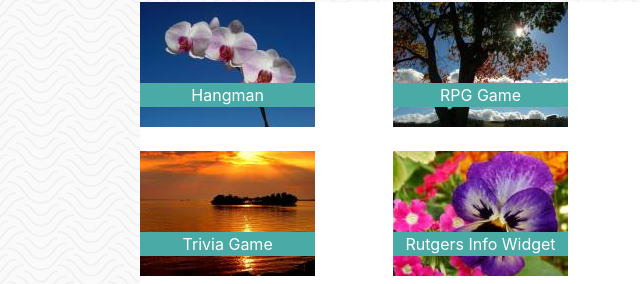
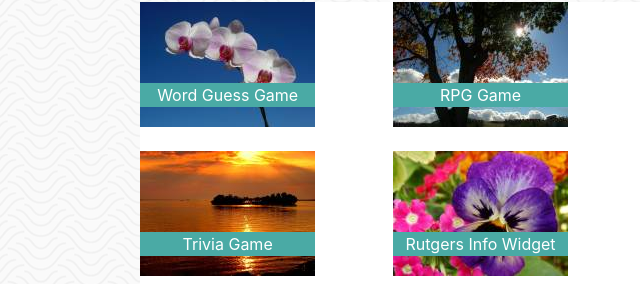
Before and after one commit to daniel5075/Boostrap-Portfolio, a plain HTML site: page portfolio.html in a window 1280 px wide. Shown: the part 113-397 px from the top of the page, 9-649 px from the left. Drawn offline with nearby package versions, Linux system fonts and the light colour scheme.

Commit message:
adding link to word game

```diff
--- a/portfolio.html
+++ b/portfolio.html
@@ -38,8 +38,9 @@
       <div class="containerBody">
         <div class="row">
           <div class="col-md-3">
-            <a href="#"> <img src="assets/images/portimage1.jpg" alt="Hangman">
-              <div class="caption center-block">Hangman</div>
+            <a href="https://daniel5075.github.io/Word-Guess-Game/"> <img src="assets/images/portimage1.jpg"
+                alt="Word Guess">
+              <div class="caption center-block">Word Guess Game</div>
             </a>
           </div>
           <div class="col-md-3">
```
